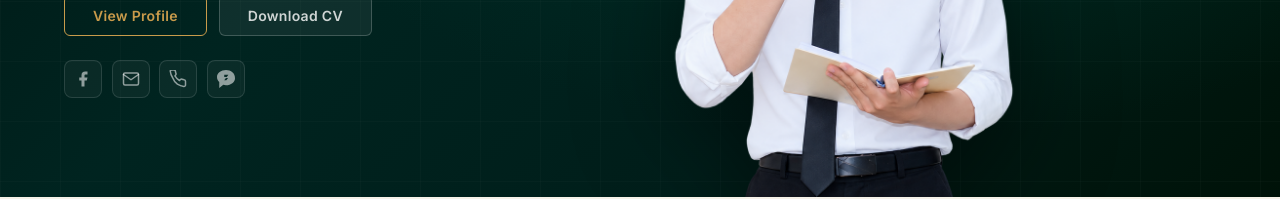
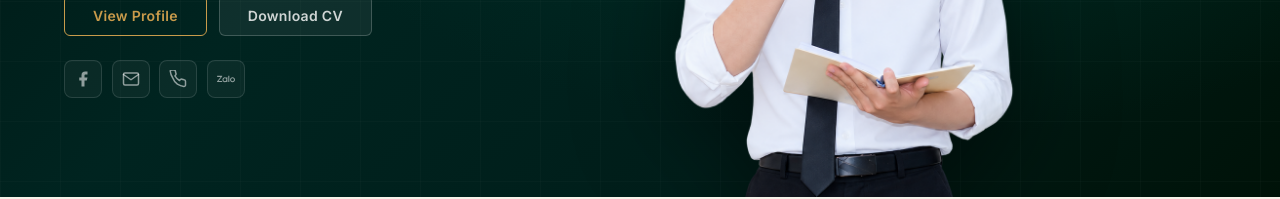
Before and after one commit to profilethinhbi/doanhthinh, a React (Vite) app: page / in a window 1280 px wide. Shown: the part 539-738 px from the top of the page. Built offline with nearby package versions, Linux system fonts and the light colour scheme; a web font is replaced by a local one.

Commit message:
fix: update Zalo icon to official logomark

```diff
--- a/src/locale/en/translation.json
+++ b/src/locale/en/translation.json
@@ -370,7 +370,7 @@
         {
           "label": "Zalo",
           "href": "https://zalo.me/0896533332",
-          "icon": "<svg width='18' height='18' viewBox='0 0 24 24' fill='currentColor'><path d='M12 0C5.373 0 0 4.195 0 9.375c0 2.585 1.144 4.912 3 6.643V24l5.357-4.321c1.214.321 2.507.536 3.643.536 6.627 0 12-4.195 12-9.375C24 4.195 18.627 0 12 0zm.429 13.5H9.643l3.214-4.286H9.643V6.429h5.571l-3.214 4.286h2.786z'/></svg>"
+          "icon": "<svg width='18' height='18' viewBox='0 0 24 24' fill='currentColor'><path d='M12.49 10.2722v-.4496h1.3467v6.3218h-.7704a.576.576 0 01-.5763-.5729l-.0006.0005a3.273 3.273 0 01-1.9372.6321c-1.8138 0-3.2844-1.4697-3.2844-3.2823 0-1.8125 1.4706-3.2822 3.2844-3.2822a3.273 3.273 0 011.9372.6321l.0006.0005zM6.9188 7.7896v.205c0 .3823-.051.6944-.2995 1.0605l-.03.0343c-.0542.0615-.1815.206-.2421.2843L2.024 14.8h4.8948v.7682a.5764.5764 0 01-.5767.5761H0v-.3622c0-.4436.1102-.6414.2495-.8476L4.8582 9.23H.1922V7.7896h6.7266zm8.5513 8.3548a.4805.4805 0 01-.4803-.4798v-7.875h1.4416v8.3548H15.47zM20.6934 9.6C22.52 9.6 24 11.0807 24 12.9044c0 1.8252-1.4801 3.306-3.3066 3.306-1.8264 0-3.3066-1.4808-3.3066-3.306 0-1.8237 1.4802-3.3044 3.3066-3.3044zm-10.1412 5.253c1.0675 0 1.9324-.8645 1.9324-1.9312 0-1.065-.865-1.9295-1.9324-1.9295s-1.9324.8644-1.9324 1.9295c0 1.0667.865 1.9312 1.9324 1.9312zm10.1412-.0033c1.0737 0 1.945-.8707 1.945-1.9453 0-1.073-.8713-1.9436-1.945-1.9436-1.0753 0-1.945.8706-1.945 1.9436 0 1.0746.8697 1.9453 1.945 1.9453z'/></svg>"
         }
       ]
     },
--- a/src/locale/vi/translation.json
+++ b/src/locale/vi/translation.json
@@ -360,7 +360,7 @@
         {
           "label": "Zalo",
           "href": "https://zalo.me/0896533332",
-          "icon": "<svg width='18' height='18' viewBox='0 0 24 24' fill='currentColor'><path d='M12 0C5.373 0 0 4.195 0 9.375c0 2.585 1.144 4.912 3 6.643V24l5.357-4.321c1.214.321 2.507.536 3.643.536 6.627 0 12-4.195 12-9.375C24 4.195 18.627 0 12 0zm.429 13.5H9.643l3.214-4.286H9.643V6.429h5.571l-3.214 4.286h2.786z'/></svg>"
+          "icon": "<svg width='18' height='18' viewBox='0 0 24 24' fill='currentColor'><path d='M12.49 10.2722v-.4496h1.3467v6.3218h-.7704a.576.576 0 01-.5763-.5729l-.0006.0005a3.273 3.273 0 01-1.9372.6321c-1.8138 0-3.2844-1.4697-3.2844-3.2823 0-1.8125 1.4706-3.2822 3.2844-3.2822a3.273 3.273 0 011.9372.6321l.0006.0005zM6.9188 7.7896v.205c0 .3823-.051.6944-.2995 1.0605l-.03.0343c-.0542.0615-.1815.206-.2421.2843L2.024 14.8h4.8948v.7682a.5764.5764 0 01-.5767.5761H0v-.3622c0-.4436.1102-.6414.2495-.8476L4.8582 9.23H.1922V7.7896h6.7266zm8.5513 8.3548a.4805.4805 0 01-.4803-.4798v-7.875h1.4416v8.3548H15.47zM20.6934 9.6C22.52 9.6 24 11.0807 24 12.9044c0 1.8252-1.4801 3.306-3.3066 3.306-1.8264 0-3.3066-1.4808-3.3066-3.306 0-1.8237 1.4802-3.3044 3.3066-3.3044zm-10.1412 5.253c1.0675 0 1.9324-.8645 1.9324-1.9312 0-1.065-.865-1.9295-1.9324-1.9295s-1.9324.8644-1.9324 1.9295c0 1.0667.865 1.9312 1.9324 1.9312zm10.1412-.0033c1.0737 0 1.945-.8707 1.945-1.9453 0-1.073-.8713-1.9436-1.945-1.9436-1.0753 0-1.945.8706-1.945 1.9436 0 1.0746.8697 1.9453 1.945 1.9453z'/></svg>"
         }
       ]
     },
--- a/src/pages/home/HomePage.tsx
+++ b/src/pages/home/HomePage.tsx
@@ -87,7 +87,7 @@ export default function HomePage() {
               aria-label="Zalo"
             >
               <svg width="18" height="18" viewBox="0 0 24 24" fill="currentColor">
-                <path d="M12 0C5.373 0 0 4.195 0 9.375c0 2.585 1.144 4.912 3 6.643V24l5.357-4.321c1.214.321 2.507.536 3.643.536 6.627 0 12-4.195 12-9.375C24 4.195 18.627 0 12 0zm.429 13.5H9.643l3.214-4.286H9.643V6.429h5.571l-3.214 4.286h2.786z" />
+                <path d="M12.49 10.2722v-.4496h1.3467v6.3218h-.7704a.576.576 0 01-.5763-.5729l-.0006.0005a3.273 3.273 0 01-1.9372.6321c-1.8138 0-3.2844-1.4697-3.2844-3.2823 0-1.8125 1.4706-3.2822 3.2844-3.2822a3.273 3.273 0 011.9372.6321l.0006.0005zM6.9188 7.7896v.205c0 .3823-.051.6944-.2995 1.0605l-.03.0343c-.0542.0615-.1815.206-.2421.2843L2.024 14.8h4.8948v.7682a.5764.5764 0 01-.5767.5761H0v-.3622c0-.4436.1102-.6414.2495-.8476L4.8582 9.23H.1922V7.7896h6.7266zm8.5513 8.3548a.4805.4805 0 01-.4803-.4798v-7.875h1.4416v8.3548H15.47zM20.6934 9.6C22.52 9.6 24 11.0807 24 12.9044c0 1.8252-1.4801 3.306-3.3066 3.306-1.8264 0-3.3066-1.4808-3.3066-3.306 0-1.8237 1.4802-3.3044 3.3066-3.3044zm-10.1412 5.253c1.0675 0 1.9324-.8645 1.9324-1.9312 0-1.065-.865-1.9295-1.9324-1.9295s-1.9324.8644-1.9324 1.9295c0 1.0667.865 1.9312 1.9324 1.9312zm10.1412-.0033c1.0737 0 1.945-.8707 1.945-1.9453 0-1.073-.8713-1.9436-1.945-1.9436-1.0753 0-1.945.8706-1.945 1.9436 0 1.0746.8697 1.9453 1.945 1.9453z" />
               </svg>
             </a>
           </div>
```
